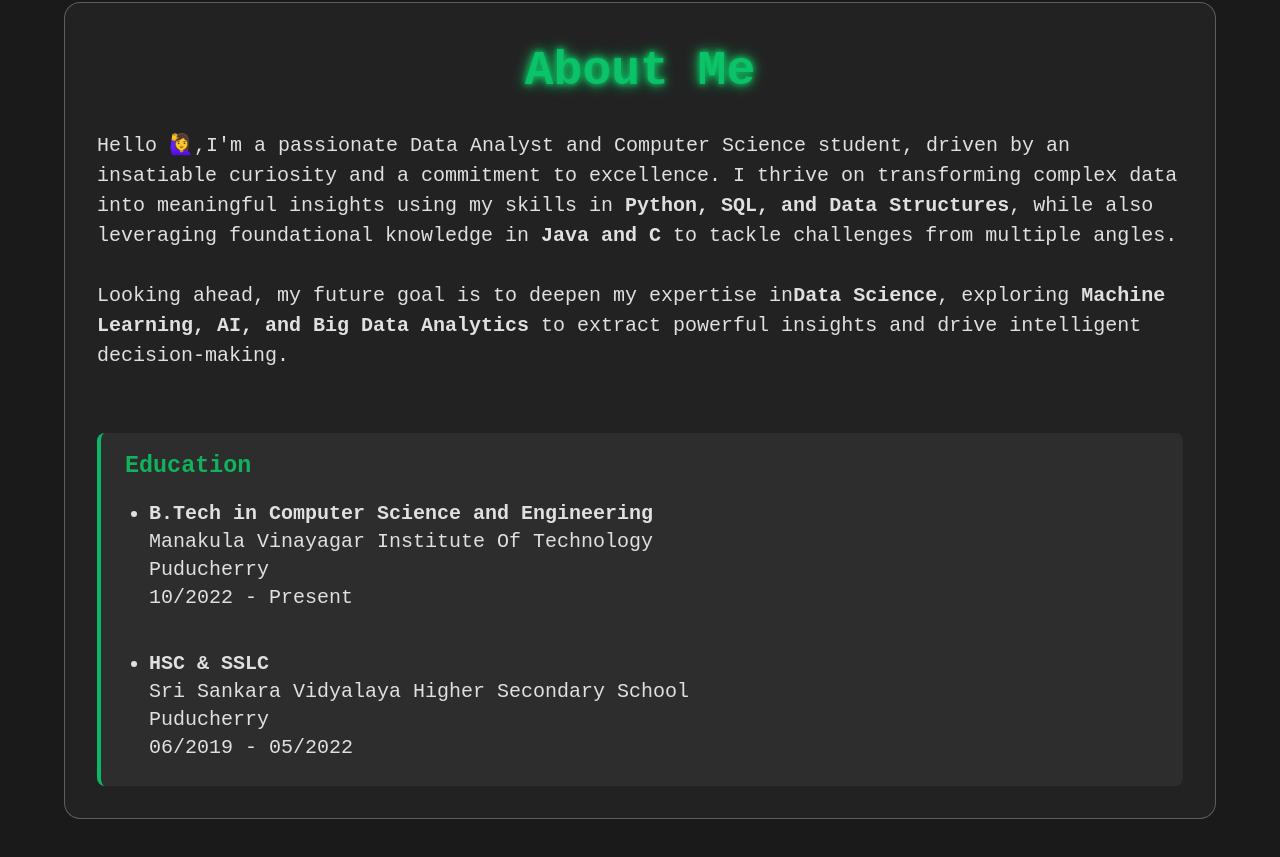
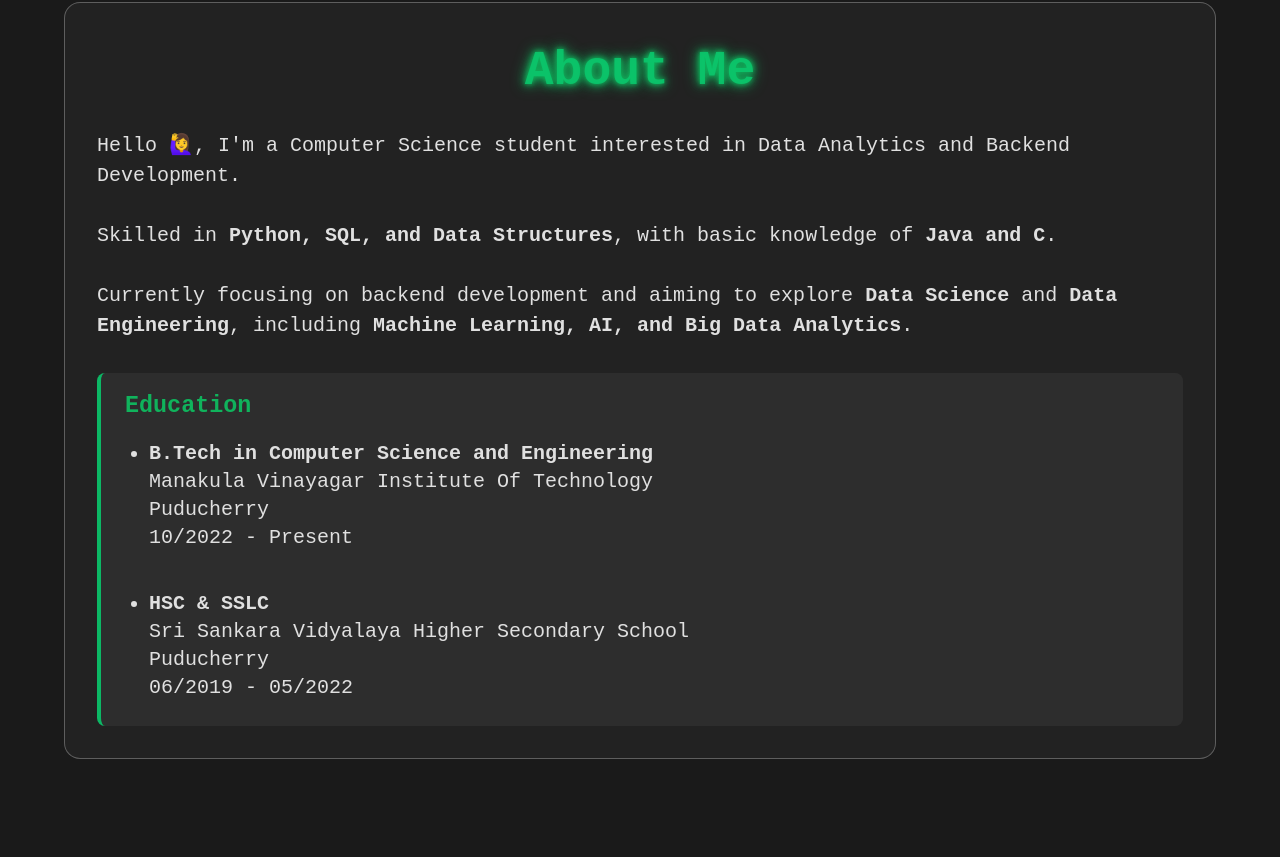
Before and after one commit to nithyasri7846/portfolio, a plain HTML site: page index.html in a window 1280 px wide. Shown: the part 1078-1935 px from the top of the page. Drawn offline with nearby package versions, Linux system fonts and the light colour scheme.

Commit message:
Update index.html

```diff
--- a/index.html
+++ b/index.html
@@ -74,16 +74,14 @@
   <section id="about" class="about">
     <div class="container">
       <h2>About Me</h2>
-      <p>
-          Hello 🙋‍♀️,I'm a passionate Data Analyst and Computer Science student, driven by an insatiable curiosity and a commitment to excellence. I thrive on transforming complex data into meaningful insights using my skills in <b>Python, SQL, and Data Structures</b>, while also leveraging foundational knowledge in <b>Java and C</b> to tackle challenges from multiple angles.<br><br>
+<p>
+Hello 🙋‍♀️, I'm a Computer Science student interested in Data Analytics and Backend Development.
+<br><br>
+Skilled in <b>Python, SQL, and Data Structures</b>, with basic knowledge of <b>Java and C</b>.
+<br><br>
+Currently focusing on backend development and aiming to explore <b>Data Science</b> and <b>Data Engineering</b>, including <b>Machine Learning, AI, and Big Data Analytics</b>.
+</p>
 
-<!--My journey is fueled by a desire to continuously learn and adapt—whether that's mastering new technologies or refining existing methods. I embrace the fast pace of technological evolution, integrating web development skills with <b>HTML and CSS</b> and utilizing agile practices through <b>Git and GitHub</b> to ensure efficient, scalable solutions.<br><br>-->
-
-Looking ahead, my future goal is to deepen my expertise in<b>Data Science</b>, exploring <b>Machine Learning, AI, and Big Data Analytics</b> to extract powerful insights and drive intelligent decision-making.<br><br>
-
-<!--I’m not just here to follow the trends; I’m here to set them. With every project, I strive to grow both technically and professionally, eager to contribute innovative ideas and drive impactful results in a constantly evolving landscape.<br>-->
-
-      </p>
       <!-- Education Box -->
       <div class="education-box">
         <h3>Education</h3>
```
